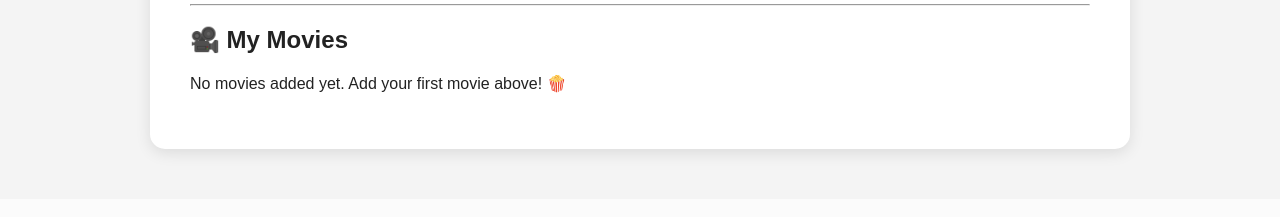
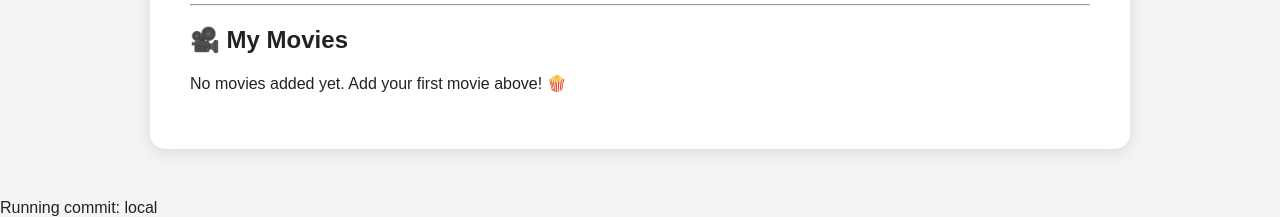
Before and after one commit to shreeyamahabaleshwarkar-hub/CineTrack, a Flask app: page / in a window 1280 px wide. Shown: the part 853-1070 px from the top of the page. Before the commit the page ends 1012 px from the top, so only its background shows below. Run offline with Flask 3, Linux system fonts and the light colour scheme.

Commit message:
Add commit ID and rating validation

```diff
--- a/app.py
+++ b/app.py
@@ -1,8 +1,19 @@
 from flask import Flask, render_template, request
+import subprocess
 
 app = Flask(__name__)
 
 movies = []
+
+
+def get_commit_id():
+    try:
+        commit_id = subprocess.check_output(
+            ["git", "rev-parse", "--short", "HEAD"]
+        ).decode().strip()
+        return commit_id
+    except Exception:
+        return "local"
 
 
 @app.route("/", methods=["GET", "POST"])
@@ -22,28 +33,32 @@ def home():
             error = "Rating is required."
 
         else:
-            rating_value = float(rating)
+            try:
+                rating_value = float(rating)
+            except ValueError:
+                error = "Rating must be a number."
+            else:
+                if rating_value < 0 or rating_value > 5:
+                    error = "Rating must be between 0 and 5."
 
-            if rating_value < 0 or rating_value > 5:
-                error = "Rating must be between 0 and 5."
+                elif status not in ["Watched", "Not Watched"]:
+                    error = "Invalid status."
 
-            elif status not in ["Watched", "Not Watched"]:
-                error = "Invalid status."
+                else:
+                    movie = {
+                        "name": movie_name,
+                        "genre": genre,
+                        "rating": rating,
+                        "status": status
+                    }
 
-            else:
-                movie = {
-                    "name": movie_name,
-                    "genre": genre,
-                    "rating": rating,
-                    "status": status
-                }
-
-                movies.append(movie)
+                    movies.append(movie)
 
     return render_template(
         "index.html",
         movies=movies,
-        error=error
+        error=error,
+        commit_id=get_commit_id()
     )
 
 
--- a/templates/index.html
+++ b/templates/index.html
@@ -101,5 +101,9 @@
 
     </div>
 
+ <footer>
+    Running commit: {{ commit_id }}
+</footer>
+
 </body>
 </html>
```
